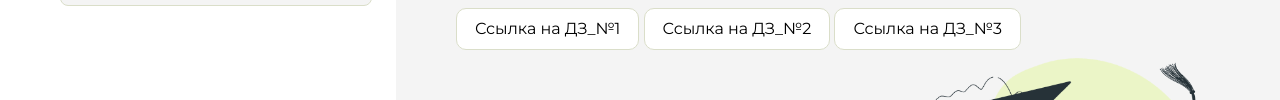
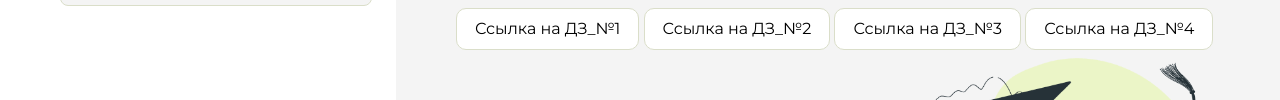
Before and after one commit to Gridoptic/homework, a plain HTML site: page index.html in a window 1280 px wide. Both pictures are taken after a click on the button "Дипломный проект". Shown: the part 230-330 px from the top of the page. Drawn offline with Linux system fonts and the light colour scheme.

Commit message:
Update index.html

```diff
--- a/index.html
+++ b/index.html
@@ -159,6 +159,9 @@
                 <div class="content__list-diplom">
                     <a href="my work_3/index.html">Ссылка на ДЗ_№3</a>
                 </div>
+                <div class="content__list-diplom">
+                    <a href="my work_4/index.html">Ссылка на ДЗ_№4</a>
+                </div>
                 <div class="content__decor">
                     <div class="content__decor-text">Давай проверим, чему ты научился!</div>
                     <div class="content__decor-img">
```
